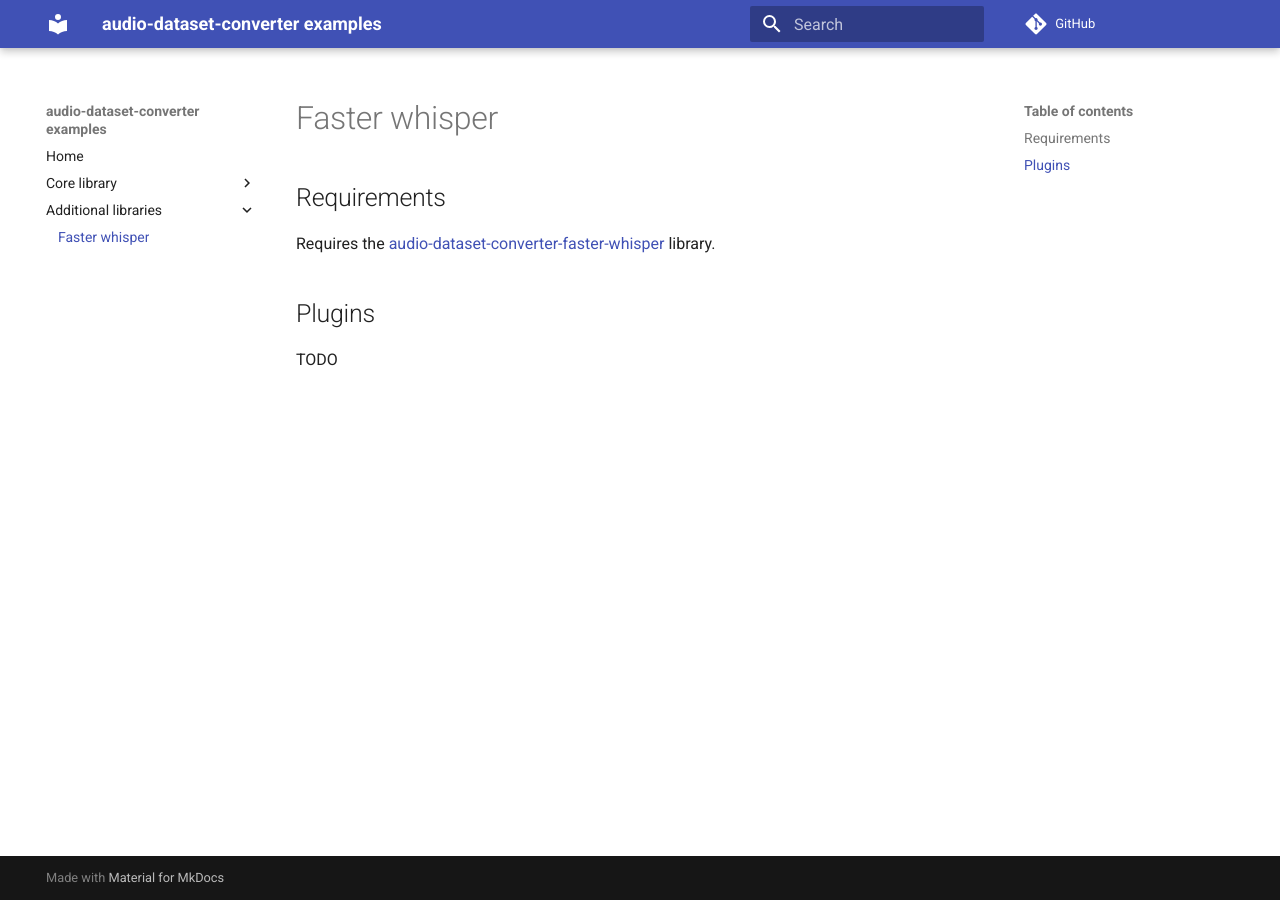
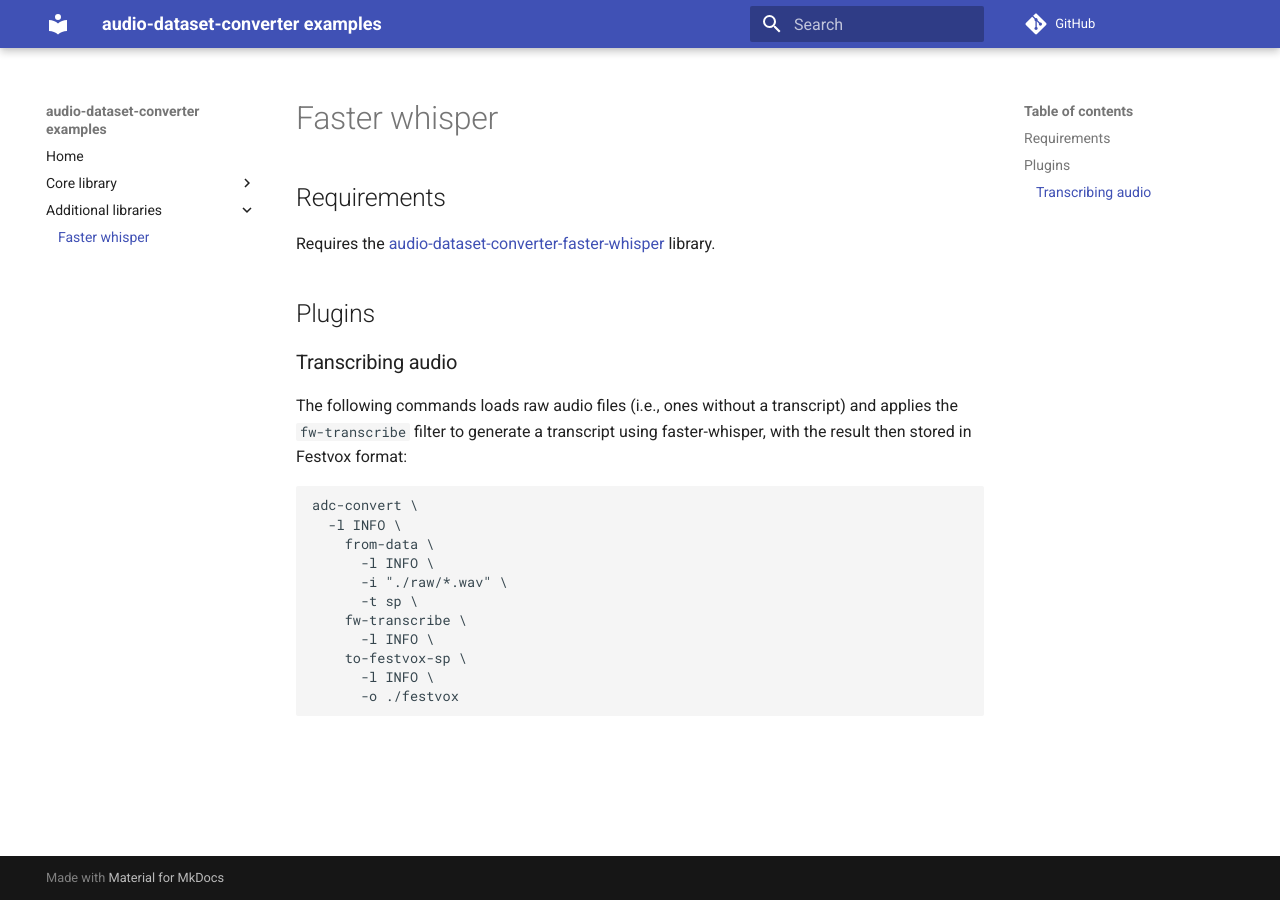
Before and after one commit to waikato-llm/audio-dataset-converter-examples, an MkDocs documentation site: the page built from docs/faster_whisper.md, in a window 1280 px wide. Built offline with MkDocs 1.6.1 and Material for MkDocs 9.7.7, drawn with Linux system fonts in a browser that asks for light colours; comment, search, counter and statistics services are not loaded.

Commit message:
added transcription example

````diff
--- a/docs/faster_whisper.md
+++ b/docs/faster_whisper.md
@@ -4,4 +4,22 @@ Requires the [audio-dataset-converter-faster-whisper](https://github.com/waikato
 
 # Plugins
 
-TODO
+## Transcribing audio
+
+The following commands loads raw audio files (i.e., ones without a transcript) and
+applies the `fw-transcribe` filter to generate a transcript using faster-whisper,
+with the result then stored in Festvox format:
+
+```bash
+adc-convert \
+  -l INFO \
+    from-data \
+      -l INFO \
+      -i "./raw/*.wav" \
+      -t sp \
+    fw-transcribe \
+      -l INFO \
+    to-festvox-sp \
+      -l INFO \
+      -o ./festvox
+```
````
